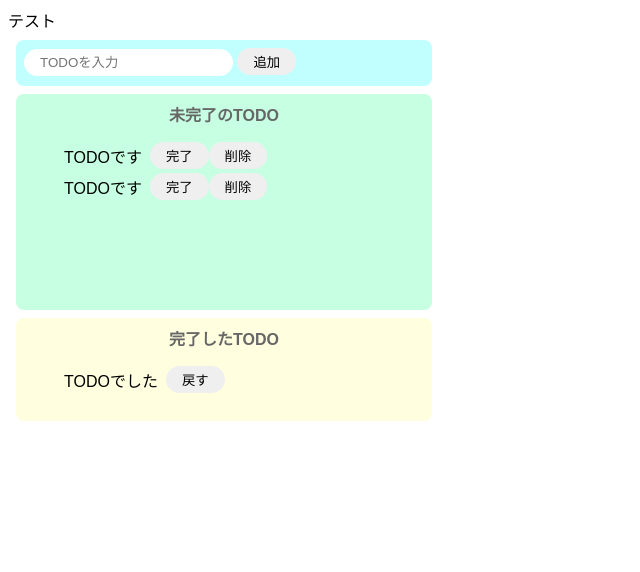
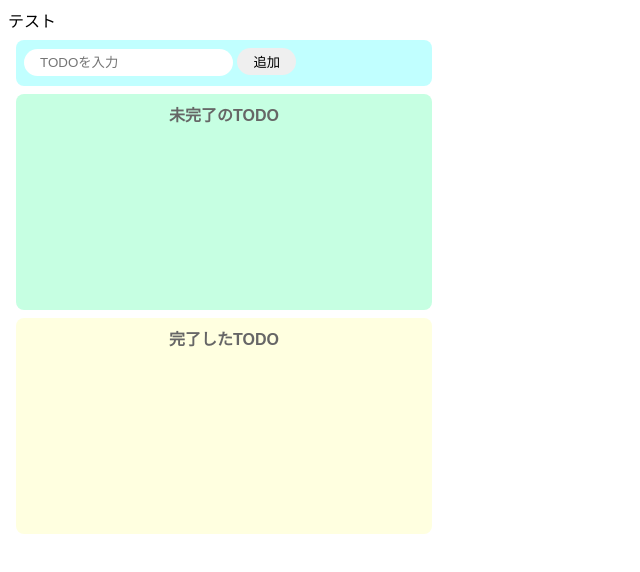
Before and after one commit to front-tanuki/202211-todolist-js, a website built with Parcel: page index.html in a window 1280 px wide. Shown: the whole page, without its empty margins (0-640 px from the left). Built offline with nearby package versions, Linux system fonts and the light colour scheme.

Commit message:
html/css調整

```diff
--- a/index.html
+++ b/index.html
@@ -13,29 +13,12 @@
     </div>
     <div class="incomplete-area">
       <p class="title">未完了のTODO</p>
-      <ul id="incomplete-list">
-        <li class="list-row">
-          <div>TODOです</div>
-          <button>完了</button>
-          <button>削除</button>
-        </li>
-        <li class="list-row">
-          <div>TODOです</div>
-          <button>完了</button>
-          <button>削除</button>
-        </li>
-      </ul>
+      <ul id="incomplete-list"></ul>
     </div>
     <div class="complete-area">
       <p class="title">完了したTODO</p>
-      <ul id="complete-list">
-        <li class="list-row">
-          <div>TODOでした</div>
-          <button>戻す</button>
-        </li>
-      </ul>
+      <ul id="complete-list"></ul>
     </div>
-
     <script src="src/index.js"></script>
   </body>
 </html>
--- a/src/styles.css
+++ b/src/styles.css
@@ -44,6 +44,7 @@ button:hover {
 .complete-area {
   background-color: #ffffe0;
   width: 400px;
+  min-height: 200px;
   padding: 8px;
   margin: 8px;
   border-radius: 8px;
```
